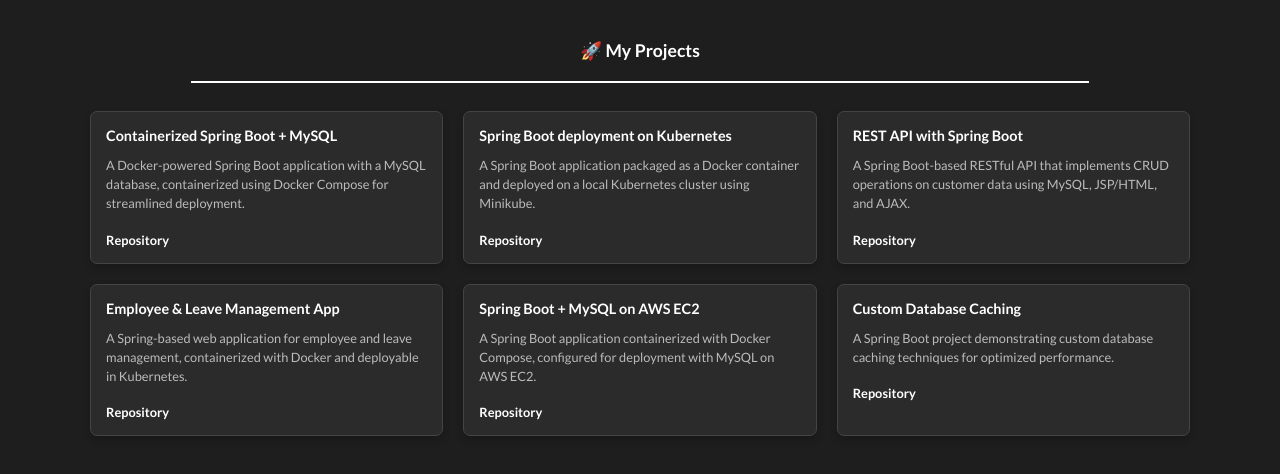
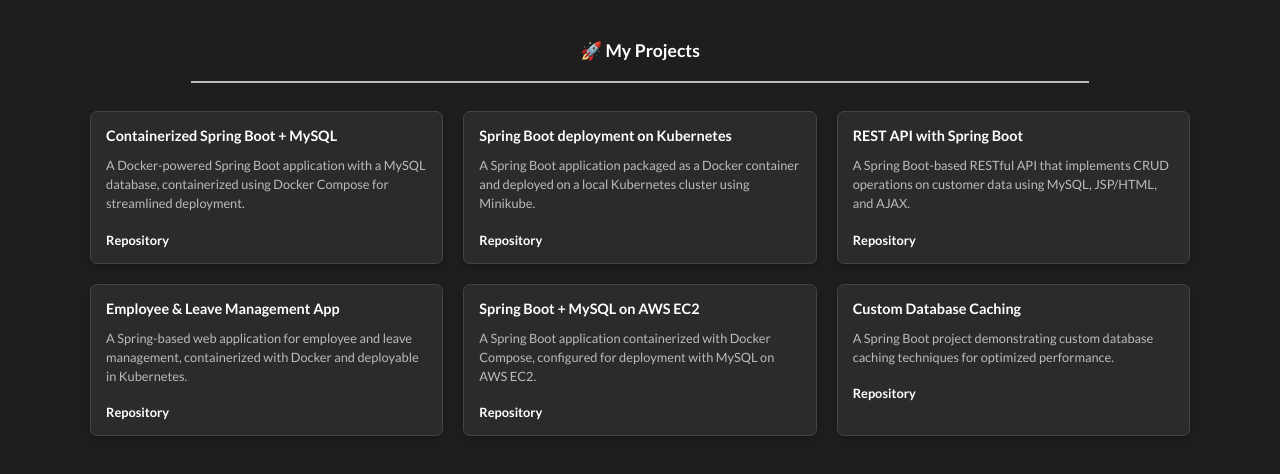
Before and after one commit to rosuth/rosuth.github.io, a plain HTML site: page index.html in a window 1280 px wide. Drawn offline with Linux system fonts and the light colour scheme.

Commit message:
Update index.html

```diff
--- a/index.html
+++ b/index.html
@@ -75,8 +75,8 @@
 
     hr {
       width: 70%;
-      color: white;
-      border: 1px solid white;
+      color: #bbb;
+      border: 0.2px solid #bbb;
     }
   </style>
 </head>
```
